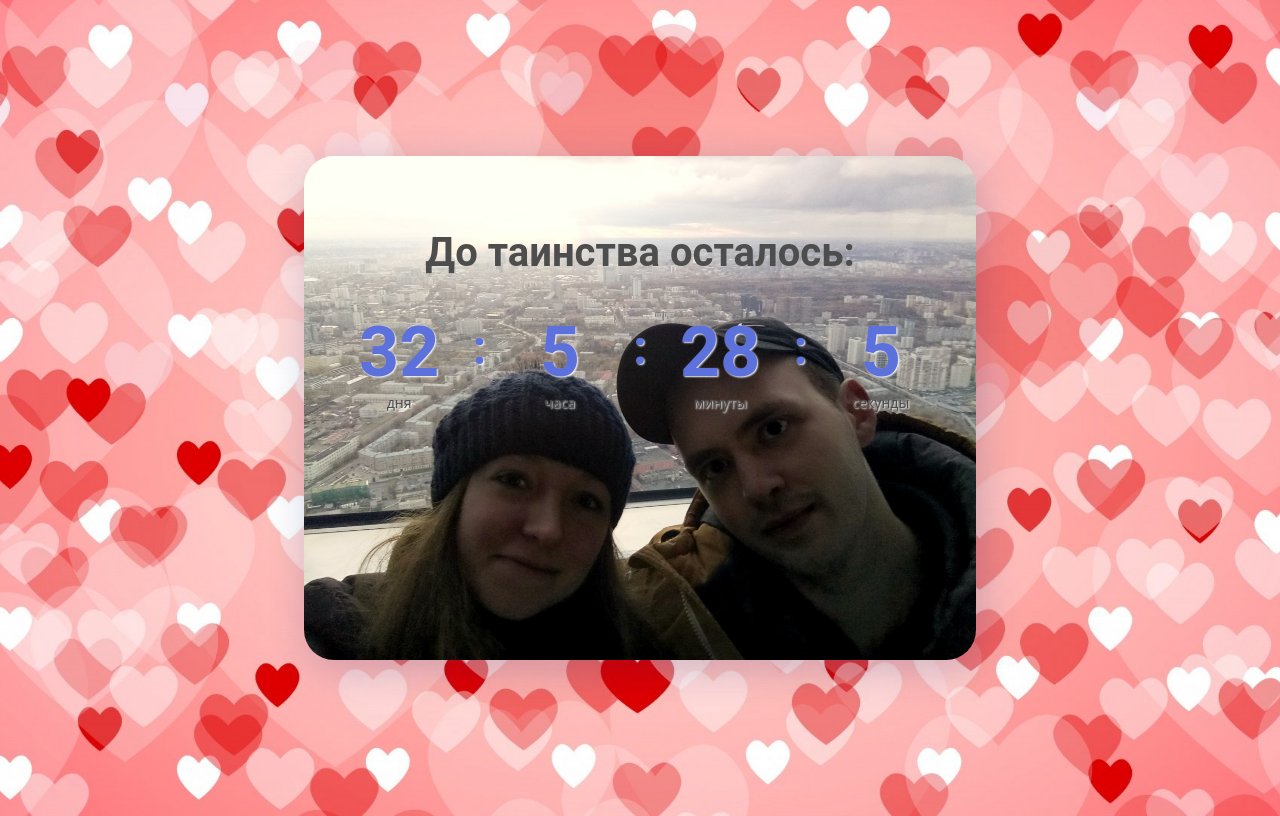
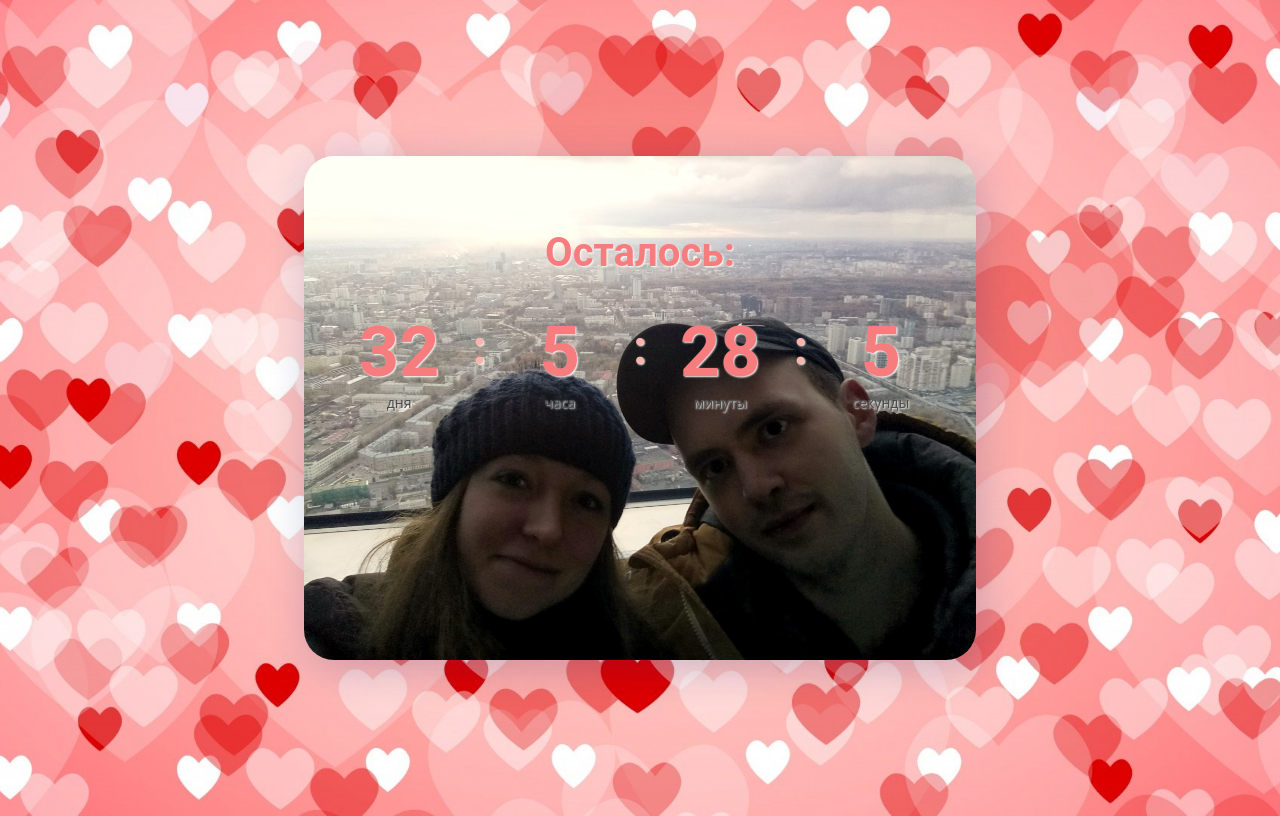
Before and after one commit to electrolobzik2000/timer, a plain HTML site: page index.html in a window 1280 px wide. Drawn offline with Linux system fonts and the light colour scheme.

Commit message:
fonts color

```diff
--- a/index.html
+++ b/index.html
@@ -10,7 +10,7 @@
 <body>
 	<h1 class="visually-hidden">Таймер обратного отсчета</h1>
 	<div class="timer">
-		<h2 class="timer__title">До таинства осталось:</h2>
+		<h2 class="timer__title">Осталось:</h2>
 		<div class="timer__content">
 			<div class="timer__item timer__days">
 				<div class="timer__value">00</div>
--- a/style.css
+++ b/style.css
@@ -43,8 +43,9 @@ body {
 	line-height: 47px;
 
 	text-align: center;
-	color: #4d4d4d;
+	color: #f77c7e;
 	box-shadow: inset;
+	text-shadow: 1px 1px 2px white;
 }
 
 .timer {
@@ -77,7 +78,8 @@ body {
 	font-weight: 700;
 	font-size: 70px;
 	line-height: 82px;
-	color: #5d71dd;
+	/* color: #fcb1a9; */
+	color: #f77c7e;
 	text-shadow: 1px 1px 2px white;
 }
 
@@ -85,7 +87,7 @@ body {
 	font-weight: 700;
 	font-size: 48px;
 	line-height: 74px;
-	color: #5d71dd;
+	color: #fcb1a9;
 	margin: 0 33px;
 	text-shadow: 1px 1px 2px white;
 }
@@ -102,9 +104,10 @@ body {
 @media (max-width:800px) {
 	.timer {
 		width: 250px;
+		height: 170px;
 	}
 	.timer__separator {
-	    font-size: 30px;
+		font-size: 30px;
 		margin: 0 2px;
 	}
 	.timer__value {
```
Also changed, not shown: img/oRvgZn99n0c.jpg (added).
